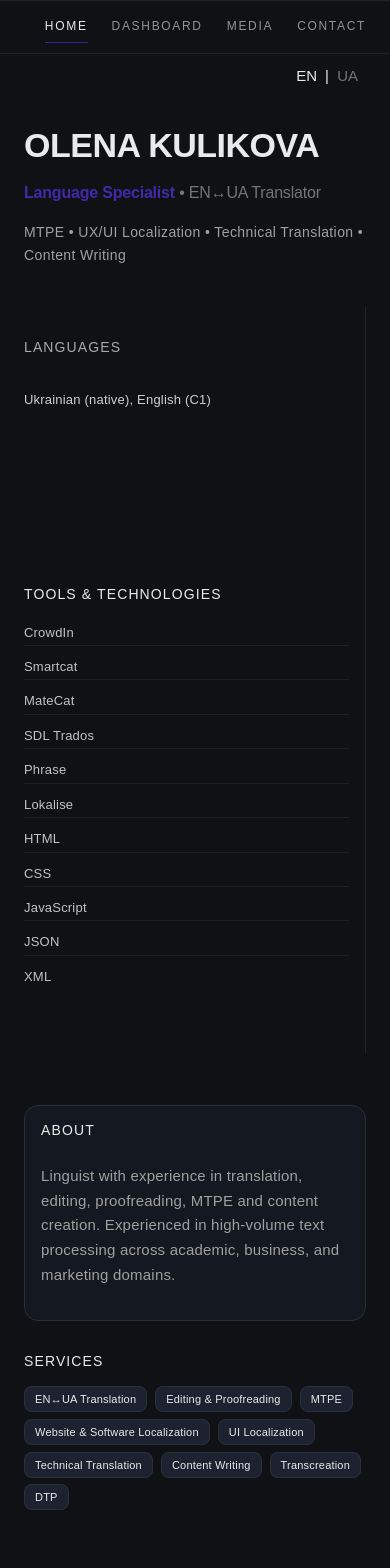
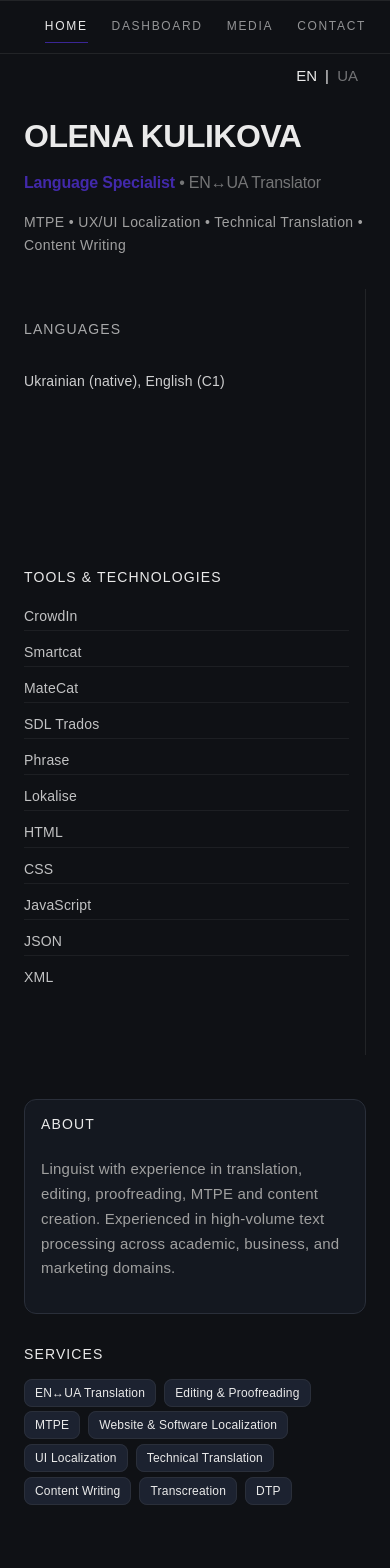
Before and after one commit to SillyCat88/nexia-lab-cv, a React (Vite) app: page /home in a window 390 px wide. Shown: the top 1568 px of the page. Built offline with nearby package versions, Linux system fonts and the light colour scheme.

Commit message:
typography audit in Welcome, Home, Dashboard modules

```diff
--- a/src/pages/Dashboard/dashboard/BubbleChart.module.css
+++ b/src/pages/Dashboard/dashboard/BubbleChart.module.css
@@ -17,7 +17,7 @@
   margin: 0 auto;
   background: rgb(255 255 255 / 2%);
   border: 1px solid rgb(255 255 255 / 2%);
-  border-radius: 20px;
+  border-radius: var(--radius-xl);
 }
 
 .bubble {
@@ -31,8 +31,8 @@
   display: flex;
   justify-content: center;
   align-items: center;
-  font-size: 12px;
-  font-weight: 500;
+  font-size: var(--font-size-xs);
+  font-weight: var(--font-weight-medium);
   color: rgb(255 255 255 / 85%);
   cursor: pointer;
   border: 1px solid rgb(255 255 255 / 8%);
@@ -61,9 +61,9 @@
   padding: 10px 12px;
   background: rgb(20 20 24 / 72%);
   border: 1px solid rgb(255 255 255 / 2%);
-  border-radius: 12px;
+  border-radius: var(--radius-lg);
   color: rgb(255 255 255 / 95%);
-  font-size: 12px;
+  font-size: var(--font-size-xs);
   pointer-events: none;
   transform: translate3d(0, 0, 0);
   will-change: transform;
@@ -71,7 +71,7 @@
 }
 
 .tooltipTitle {
-  font-weight: 600;
+  font-weight: var(--font-weight-semibold);
   margin-bottom: 4px;
 }
 
--- a/src/pages/Dashboard/dashboard/Dashboard.module.css
+++ b/src/pages/Dashboard/dashboard/Dashboard.module.css
@@ -1,7 +1,7 @@
 .mainContainer {
   max-width: 1100px;
   margin: 56px auto 0;
-  padding: 0 24px;
+  padding: 0 var(--space-5);
 }
 
 .mainLayout {
@@ -27,7 +27,7 @@
   margin-bottom: var(--space-2);
   line-height: 1.25;
   font-size: clamp(2rem, 2.5vw, 3rem);
-  font-weight: 600;
+  font-weight: var(--font-weight-semibold);
 }
 
 .headerText {
@@ -65,8 +65,8 @@
     align-items: center;
     justify-content: center;
     text-align: center;
-    padding: 24px;
-    border-radius: 18px;
+    padding: var(--space-5);
+    border-radius: var(--radius-xl);
     border: 1px dashed rgb(255 255 255 / 15%);
     color: rgb(255 255 255 / 60%);
   }
--- a/src/pages/Dashboard/dashboard/Explorer.module.css
+++ b/src/pages/Dashboard/dashboard/Explorer.module.css
@@ -5,7 +5,7 @@
 .explorerLayout {
   display: flex;
   flex-direction: column;
-  gap: 10px;
+  gap: var(--space-2);
   align-items: stretch;
 }
 
@@ -13,23 +13,23 @@
   position: relative;
   width: 100%;
   min-height: 520px;
-  padding: 18px;
+  padding: var(--space-4);
   background: rgb(255 255 255 / 2%);
   border: 1px solid rgb(255 255 255 / 2%);
-  border-radius: 20px;
+  border-radius: var(--radius-xl);
 }
 
 .explorerTitle {
   margin: 0 0 12px 0;
-  padding-right: 24px;
-  font-weight: 600;
+  padding-right: var(--space-5);
+  font-weight: var(--font-weight-semibold);
   line-height: 1.3;
 }
 
 .explorerClose {
   position: absolute;
-  top: 12px;
-  right: 12px;
+  top: var(--space-3);
+  right: var(--space-3);
   background: transparent;
   border: none;
   color: rgb(255 255 255 / 55%);
@@ -48,10 +48,10 @@
 .explorerRow {
   display: grid;
   grid-template-columns: 120px 1fr;
-  gap: 12px;
-  font-size: 14px;
+  gap: var(--space-3);
+  font-size: var(--font-size-sm);
   line-height: 1.4;
-  margin-top: 8px;
+  margin-top: var(--space-2);
 }
 
 .explorerRow span:first-child {
@@ -71,5 +71,5 @@
   opacity: 0.35;
   background: rgb(255 255 255 / 2%);
   border: 1px dashed rgb(255 255 255 / 12%);
-  border-radius: 18px;
+  border-radius: var(--radius-xl);
 }
--- a/src/pages/Home/Home.module.css
+++ b/src/pages/Home/Home.module.css
@@ -25,11 +25,11 @@
 	padding: var(--space-4);
 	margin-top: var(--space-3);
 
-	background: rgba(22, 26, 34, 0.9);
+	background: var(--surface-card);
 	backdrop-filter: blur(4px);
 
 	border: 0.5px solid var(--border);
-	border-radius: 14px;
+	border-radius: var(--radius-lg);
 }
 
 .cardLayout {
@@ -50,8 +50,8 @@
 .cardExperienceTitle {
 	margin-bottom: var(--space-1);
 
-	font-size: 15px;
-	font-weight: 400;
+	font-size: var(--font-size-base);
+	font-weight: var(--font-weight-normal);
 	line-height: 1.2;
 }
 
@@ -59,7 +59,7 @@
 	display: inline-block;
 	margin-bottom: var(--space-2);
 
-	font-size: 12px;
+	font-size: var(--font-size-xs);
 	color: var(--accent-2);
 	opacity: 0.5;
 }
@@ -69,16 +69,15 @@
 	transition:
 		transform 0.2s ease,
 		border-color 0.2s ease,
-		background-color 0.2s ease;
 }
 
 .tagsContainer {
 	padding: var(--space-1) var(--space-3);
 	background: var(--surface-2);
 	border: 1px solid var(--border);
-	border-radius: 8px;
-	font-size: 13px;
-	letter-spacing: 0.2px;
+	border-radius: var(--radius-md);
+	font-size: var(--font-size-sm);
+	letter-spacing: var(--letter-spacing-normal);
 	white-space: nowrap;
 }
 
@@ -98,7 +97,7 @@
 }
 
 .heroName {
-	font-weight: 600;
+	font-weight: var(--font-weight-semibold);
 	letter-spacing: -0.5px;
 	font-size: clamp(2rem, 2.5vw, 3rem);
 }
@@ -110,15 +109,13 @@
 
 .heroRole {
 	color: var(--accent);
-	font-weight: 600;
+	font-weight: var(--font-weight-semibold);
 }
 
 .heroSubtitle {
 	margin-top: var(--space-3);
-
 	color: var(--muted);
-
-	font-size: 14px;
+	font-size: var(--font-size-sm);
 	letter-spacing: 0.4px;
 }
 
@@ -126,7 +123,7 @@
 	position: sticky;
 	top: var(--space-6);
 	padding-right: var(--space-4);
-	border-right: 1px solid rgba(255, 255, 255, 0.08);
+	border-right: 1px solid rgb(255 255 255 / 8%);
 }
 
 .sidebarLayout {
@@ -136,14 +133,10 @@
 }
 
 .sidebarLanguagesText {
-	color: rgba(255, 255, 255, 0.75);
-	font-size: 13px;
-	line-height: 1.4;
-
 	padding: var(--space-6) 0;
 	margin-bottom: var(--space-6);
-
-	line-height: 1.65;
+	font-size: var(--font-size-sm);
+	line-height: var(--line-height-normal);
 	color: rgb(255 255 255 / 80%);
 }
 
@@ -161,9 +154,9 @@
 
 .toolsContainer {
 	padding: 2px 0;
-	color: rgba(255, 255, 255, 0.75);
-	font-size: 13px;
-	border-bottom: 1px solid rgba(255, 255, 255, 0.06);
+	color: rgb(255 255 255 / 75%);
+	font-size: var(--font-size-sm);
+	border-bottom: 1px solid rgb(255 255 255 / 6%);
 }
 
 .toolsContainer:last-child {
@@ -187,43 +180,41 @@
 
 @media (max-width: 768px) {
 	.mainContainer {
-		padding: 40px 24px;
+		padding: var(--space-6) var(--space-5);
 	}
 
 	.heroLayout {
-		margin-bottom: 40px;
+		margin-bottom: var(--space-6);
 	}
 
 	.heroName {
-		font-size: 34px;
 		line-height: 1.15;
 	}
 
 	.heroLanguagePair {
-		margin-top: 10px;
-
-		font-size: 16px;
+		margin-top: var(--space-2);
+		font-size: var(--font-size-md);
 		line-height: 1.5;
 	}
 
 	.cardContainer {
-		padding: 16px;
+		padding: var(--space-4);
 	}
 
 	.tagsLayout {
-		gap: 8px;
+		gap: var(--space-2);
 	}
 
 	.tagsContainer {
 		padding: 6px 10px;
-		font-size: 11px;
+		font-size: 0.75rem;
 	}
 }
 
 @media (max-width: 900px) {
 	.mainGrid {
 		grid-template-columns: 1fr;
-		gap: 40px;
+		gap: var(--space-6);
 	}
 
 	.sidebarContent {
--- a/src/pages/Welcome/Welcome.module.css
+++ b/src/pages/Welcome/Welcome.module.css
@@ -7,10 +7,8 @@
 .mainContainer {
   width: 100%;
   max-width: 1100px;
-
   margin: 0 auto;
   padding: var(--space-7);
-
   background: var(--bg);
   opacity: 0;
   animation: fadeIn 240ms ease forwards;
@@ -23,7 +21,7 @@
   padding: var(--space-6);
   background: rgb(255 255 255 / 2%);
   border: 1px solid rgb(255 255 255 / 2%);
-  border-radius: 20px;
+  border-radius: var(--radius-xl);
   transition: border-color 180ms ease;
 }
 
@@ -33,20 +31,23 @@
 
 .mainTitle {
   margin: 0;
-  font-size: 42px;
-  font-weight: 600;
-  line-height: 1.1;
-  letter-spacing: -0.3px;
+  font-size: clamp(
+    var(--font-size-2xl),
+    2.5vw,
+    3rem
+  );
+  font-weight: var(--font-weight-semibold);
+  line-height: var(--line-height-tight);
+  letter-spacing: var(--letter-spacing-hero);
   color: var(--text);
-  font-size: clamp(2rem, 2.5vw, 3rem);
 }
 
 .cardLink {
   align-self: flex-start;
   color: var(--accent);
-  font-size: 15px;
-  font-weight: 500;
-  letter-spacing: 0.08em;
+  font-size: var(--font-size-base);
+  font-weight: var(--font-weight-medium);
+  letter-spacing: var(--letter-spacing-wide);
   text-decoration: none;
   opacity: 0.9;
   transition:
@@ -81,8 +82,4 @@
   .cardContainer {
     padding: var(--space-5);
   }
-
-  .mainTitle {
-    font-size: 34px;
-  }
 }
--- a/src/styles/index.css
+++ b/src/styles/index.css
@@ -9,6 +9,11 @@
   --bg: #0f1115;
   --surface: #161a22;
   --surface-2: #1c2230;
+
+  --surface-card: rgb(22 26 34 / 90%);
+  --surface-card-hover: rgb(22 26 34 / 96%);
+  --surface-overlay: rgb(22 26 34 / 75%);
+
   --text: #eaeaea;
   --muted: #a0a0a0;
   --accent:#5834eb;
@@ -53,6 +58,7 @@
   --letter-spacing-tight: -0.2px;
   --letter-spacing-normal: 0.2px;
   --letter-spacing-wide: 0.08em;
+  --letter-spacing-hero: -0.3px;
 
   /* Radius */
   --radius-sm: 0.25rem;      /* 4px */
@@ -133,5 +139,5 @@ p {
 
 ::selection {
   background: var(--accent);
-  color:  rgb(255 255 255 / 100%);
+  color: #fff;
 }
```
